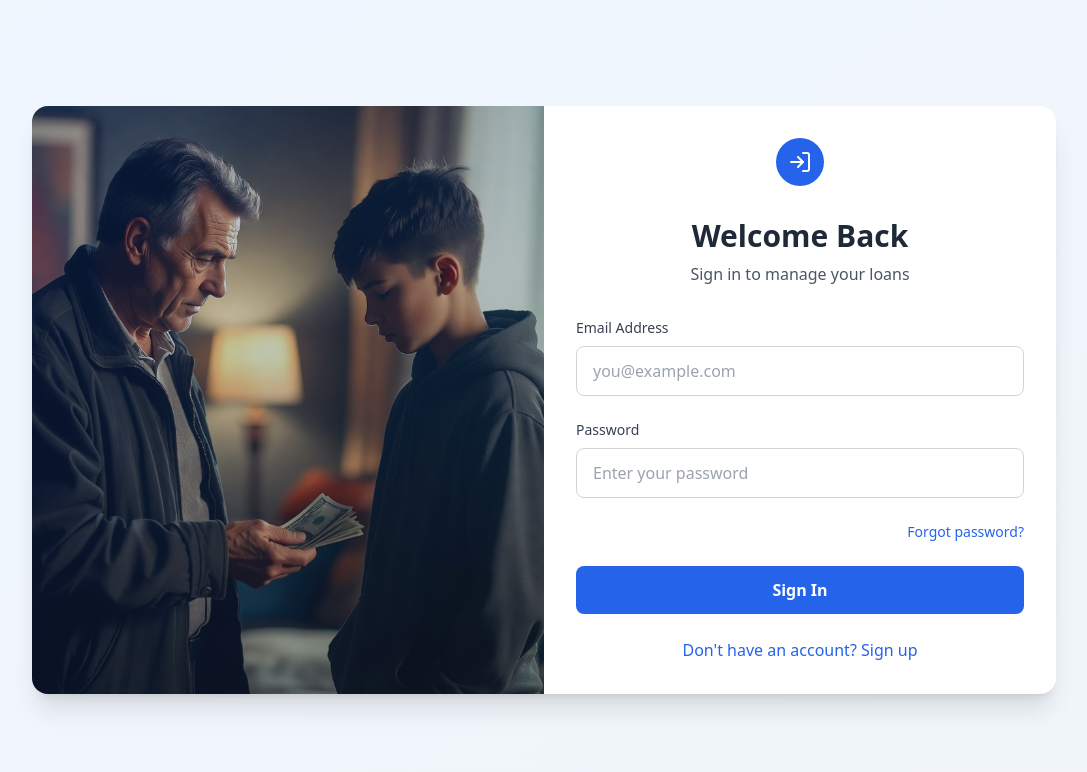
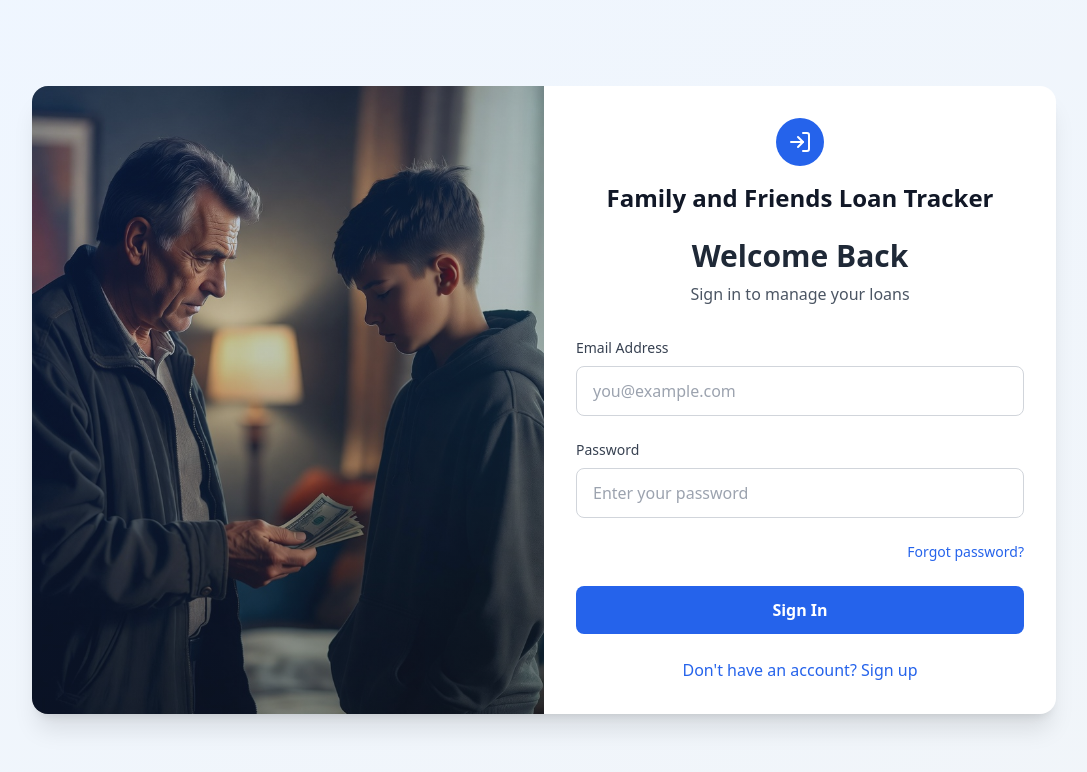
Before and after one commit to cosmicv/ffltracker, a React (Vite) app: page / in a window 1280 px wide. Shown: the top 772 px of the page, without its empty margins (96-1183 px from the left). Built offline with nearby package versions, Linux system fonts and the light colour scheme; no server answers.

Commit message:
Updated Login.tsx

```diff
--- a/src/pages/Login.tsx
+++ b/src/pages/Login.tsx
@@ -61,11 +61,12 @@ export const Login = ({ onToggle }: { onToggle: () => void }) => {
           <div className="absolute inset-0 bg-gradient-to-br from-blue-600/20 to-slate-800/40"></div>
         </div>
         <div className="w-full lg:w-1/2 p-8">
-        <div className="flex items-center justify-center mb-8">
+        <div className="flex items-center justify-center mb-4">
           <div className="bg-blue-600 p-3 rounded-full">
             <LogIn className="w-6 h-6 text-white" />
           </div>
         </div>
+        <h1 className="text-2xl font-bold text-center text-gray-900 mb-6">Family and Friends Loan Tracker</h1>
 
         {!showForgotPassword ? (
           <>
--- a/src/pages/Register.tsx
+++ b/src/pages/Register.tsx
@@ -41,11 +41,12 @@ export const Register = ({ onToggle }: { onToggle: () => void }) => {
           <div className="absolute inset-0 bg-gradient-to-br from-blue-600/20 to-slate-800/40"></div>
         </div>
         <div className="w-full lg:w-1/2 p-8">
-        <div className="flex items-center justify-center mb-8">
+        <div className="flex items-center justify-center mb-4">
           <div className="bg-blue-600 p-3 rounded-full">
             <UserPlus className="w-6 h-6 text-white" />
           </div>
         </div>
+        <h1 className="text-2xl font-bold text-center text-gray-900 mb-6">Family and Friends Loan Tracker</h1>
         <h2 className="text-3xl font-bold text-center text-gray-800 mb-2">Create Account</h2>
         <p className="text-center text-gray-600 mb-8">Register to access your loans</p>
 
```
